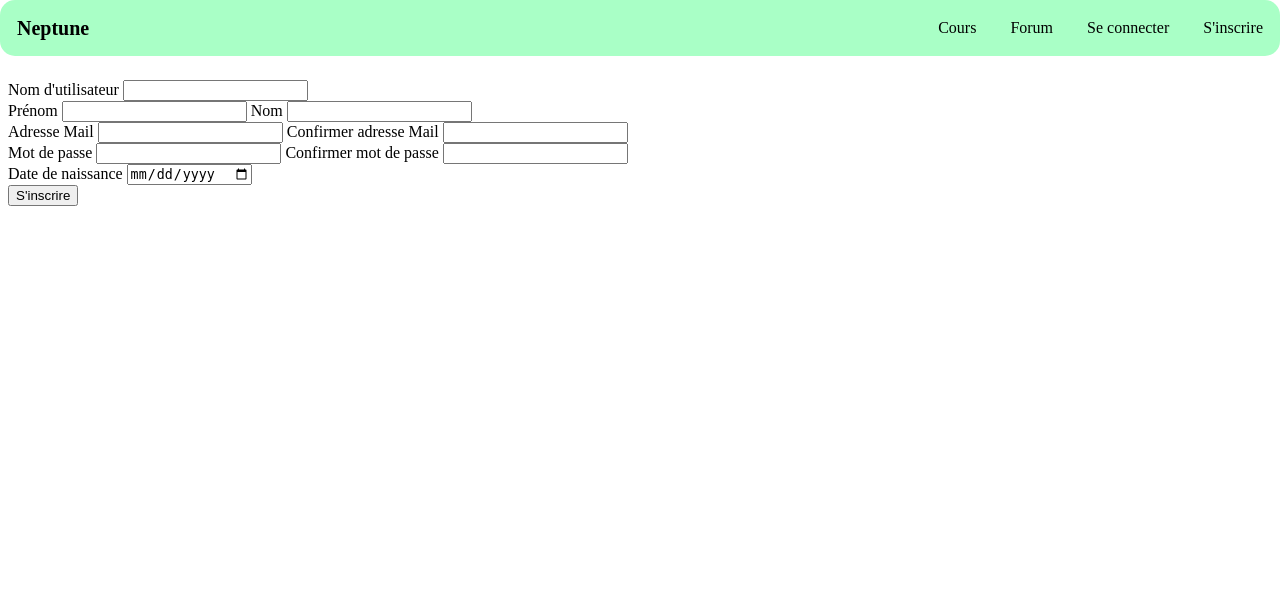
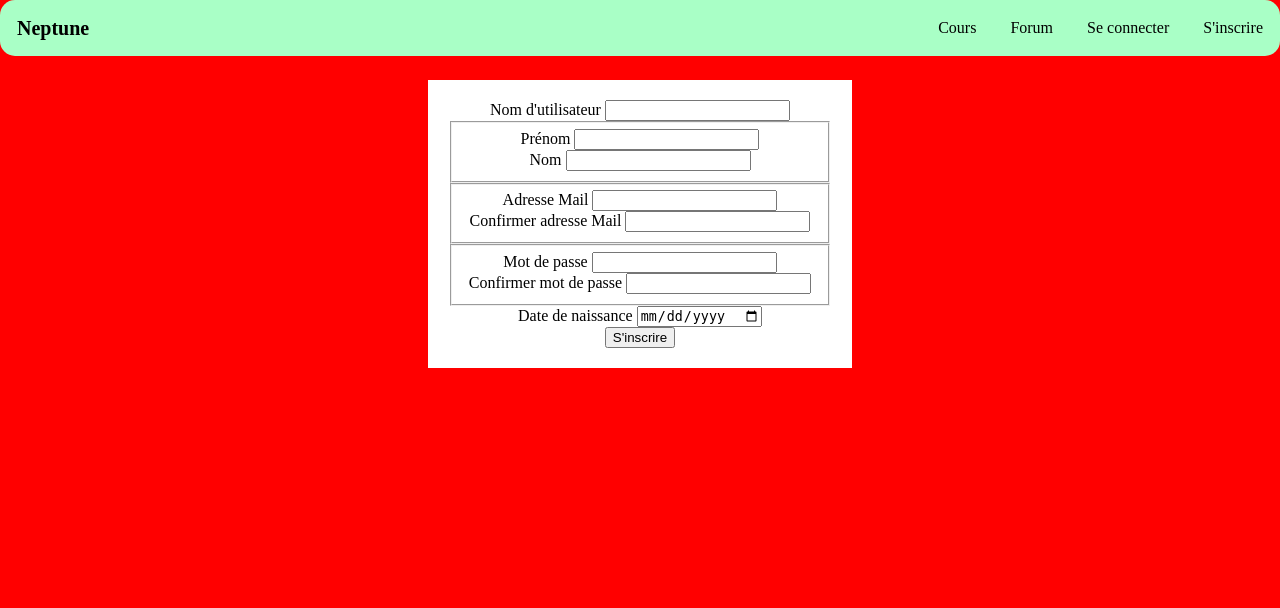
Before and after one commit to Yaon-C2H8N2/Projet-DAW, a PHP site: page /userCreate in a window 1280 px wide. Shown: the top 608 px of the page. Before the commit the page ends 206 px from the top, so only its background shows below. Run offline with PHP 8.4, Linux system fonts and the light colour scheme.

Commit message:
CSS pour les formulaires

```diff
--- a/app/views/userCreate.php
+++ b/app/views/userCreate.php
@@ -5,35 +5,40 @@
     <meta http-equiv="X-UA-Compatible" content="IE=edge"/>
     <meta name="viewport" content="width=device-width, initial-scale=1.0"/>
     <link rel="icon" type="image/png" href="img/neptune_icon.png"/>
+    <link id="link" rel="stylesheet" type="text/css" href="css/dark_mode.css"/>
     <title>S'inscrire</title>
     <script src="https://ajax.googleapis.com/ajax/libs/jquery/3.3.1/jquery.min.js"></script>
 </head>
 <body>
 <?php require 'navBar.php'; ?>
-<form action="/creationController" method="post" style="margin-top: 10vh">
+<div class="form_container">
+    <form action="/creationController" method="post">
         <label for="username">Nom d'utilisateur</label>
-    <input type="text" name="username" id="username" required>
-    <br>
+        <input type="text" name="username" id="username" required><br>
+        <fieldset name="nomPrenom">
             <label for="firstname">Prénom</label>
-    <input type="text" name="firstname" id="firstname" required>
+            <input type="text" name="firstname" id="firstname" required><br>
             <label for="lastname">Nom</label>
             <input type="text" name="lastname" id="lastname" required>
-    <br>
+        </fieldset>
+        <fieldset name="mail">
             <label for="mail">Adresse Mail</label>
-    <input type="email" name="mail" id="mail" required>
+            <input type="email" name="mail" id="mail" required><br>
             <label for="mail">Confirmer adresse Mail</label>
             <input type="email" name="mail-confirm" id="mail-confirm" required>
-    <br>
+        </fieldset>
+        <fieldset name="pass">
             <label for="password">Mot de passe</label>
-    <input type="password" name="password" id="password" required>
+            <input type="password" name="password" id="password" required><br>
             <label for="password">Confirmer mot de passe</label>
-    <input type="password" name="password-confirm" id="password-confirm" required>
-    <br>
+            <input type="password" name="password-confirm" id="password-confirm" required><br>
+        </fieldset>
         <label for="birthdate">Date de naissance</label>
-    <input type="date" name="birthdate" id="birthdate" required>
-    <br>
+        <input type="date" name="birthdate" id="birthdate" required><br>
         <input type="submit" value="S'inscrire">
     </form>
+</div>
 <script src="js/userCreate.js"></script>
+<script src="js/UI_Theme.js"></script>
 </body>
 </html>
--- a/public/css/dark_mode.css
+++ b/public/css/dark_mode.css
@@ -101,3 +101,12 @@
   transform: scale(1.5);
   box-shadow: 0 0 10px rgb(255, 149, 0);
 }
+
+.form_container{
+  background-color: white;
+  color: black;
+  width: 30%;
+  margin: 10vh auto;
+  text-align: center;
+  padding: 20px;
+}
--- a/public/css/light_mode.css
+++ b/public/css/light_mode.css
@@ -101,3 +101,12 @@
   transform: scale(1.5);
   box-shadow: 0 0 10px rgb(255, 149, 0);
 }
+
+.form_container{
+  background-color: white;
+  color: black;
+  width: 30%;
+  margin: 10vh auto;
+  text-align: center;
+  padding: 20px;
+}
```
Also changed, not shown: app/views/userAuth.php (+14 -10 lines). Lines whose indentation alone changed are shown as unchanged.
